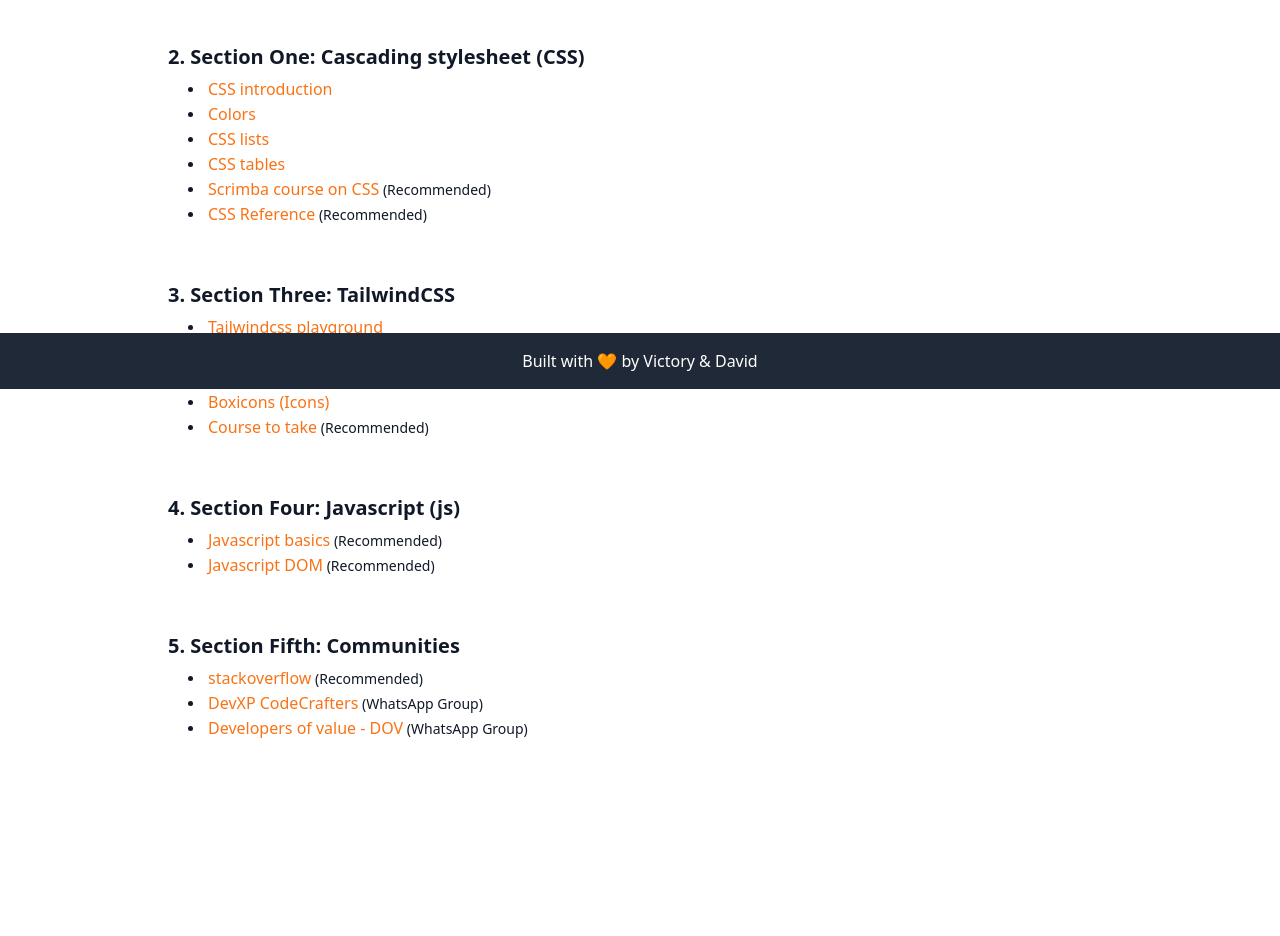
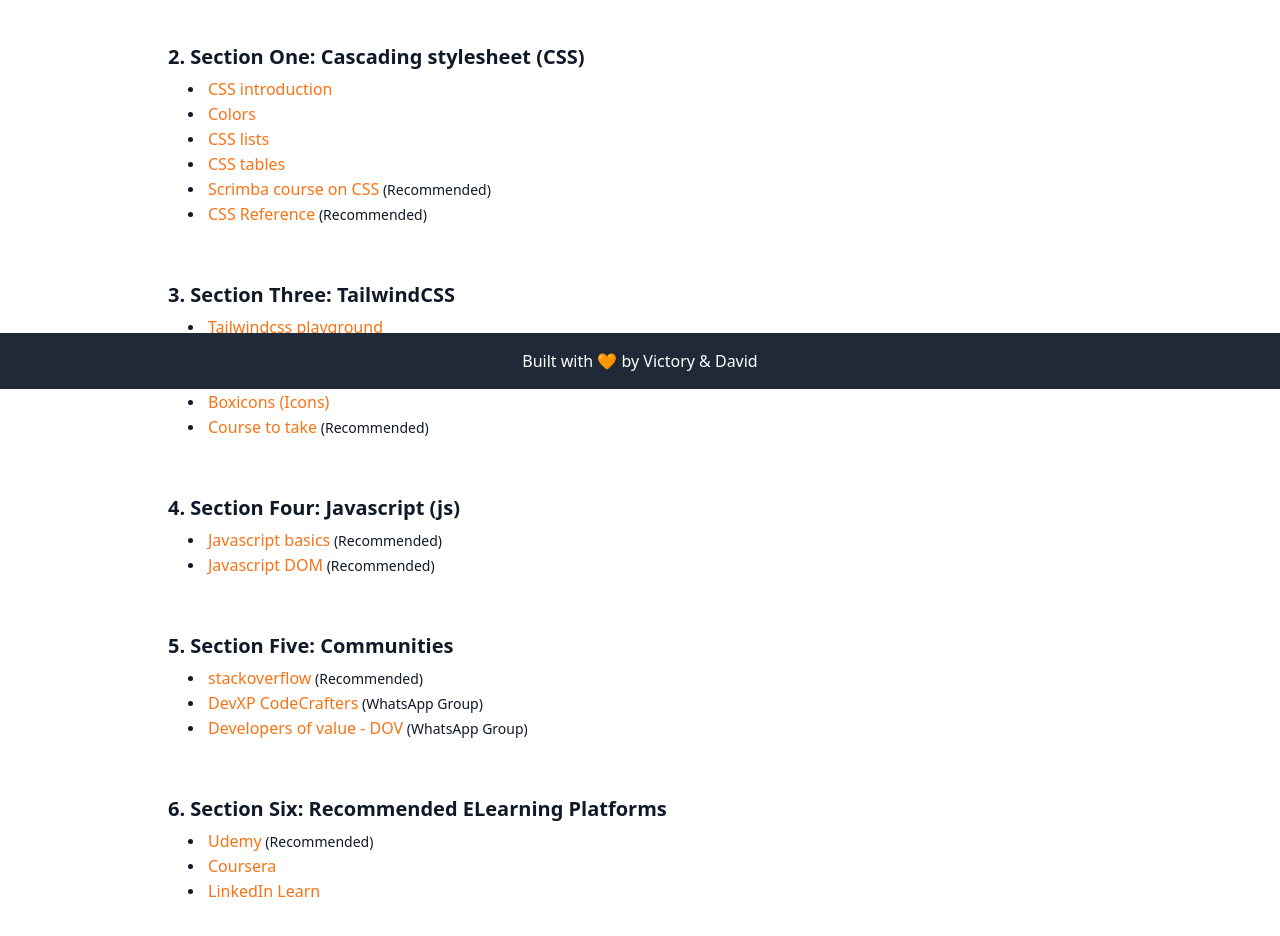
Before and after one commit to NiengeDavid/Course-Resources, a website: page index.html in a window 1280 px wide. Shown: the part 411-1347 px from the top of the page. Before the commit the page ends 1246 px from the top, so only its background shows below. Drawn offline with Linux system fonts and the light colour scheme.

Commit message:
Elearning platforms

```diff
--- a/index.html
+++ b/index.html
@@ -189,11 +189,20 @@
         </li>
 
         <li class="pt-10 text-lg font-bold md:text-xl">
-            Section Fifth: Communities
+            Section Five: Communities
             <ul class="ps-5 mt-2 space-y-1 list-disc list-inside text-sm font-medium">
                 <li><a href="https://stackoverflow.com/" class="text-sm text-orange-500 font-medium hover:text-orange-700 md:text-[16px]">stackoverflow</a> (Recommended)</li>
                 <li><a href="https://chat.whatsapp.com/GV4NALRaDtn5wVOX34O4zi" class="text-sm text-orange-500 font-medium hover:text-orange-700 md:text-[16px]">DevXP CodeCrafters</a> (WhatsApp Group)</li>
                 <li><a href="https://chat.whatsapp.com/BY8mLdHaD81BqpgCmwumbU" class="text-sm text-orange-500 font-medium hover:text-orange-700 md:text-[16px]">Developers of value - DOV</a> (WhatsApp Group)</li>
+            </ul>
+        </li>
+
+        <li class="pt-10 text-lg font-bold md:text-xl">
+            Section Six: Recommended ELearning Platforms
+            <ul class="ps-5 mt-2 space-y-1 list-disc list-inside text-sm font-medium">
+                <li><a href="https://www.udemy.com/" class="text-sm text-orange-500 font-medium hover:text-orange-700 md:text-[16px]">Udemy</a> (Recommended)</li>
+                <li><a href="https://www.coursera.org/" class="text-sm text-orange-500 font-medium hover:text-orange-700 md:text-[16px]">Coursera</a></li>
+                <li><a href="https://www.linkedin.com/learning/" class="text-sm text-orange-500 font-medium hover:text-orange-700 md:text-[16px]">LinkedIn Learn</a></li>
             </ul>
         </li>
       </ol>
```
